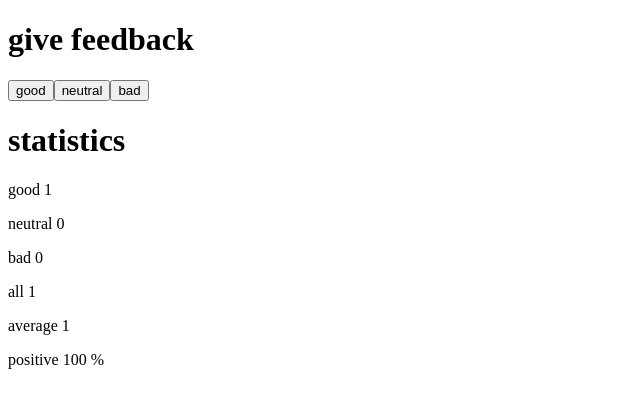
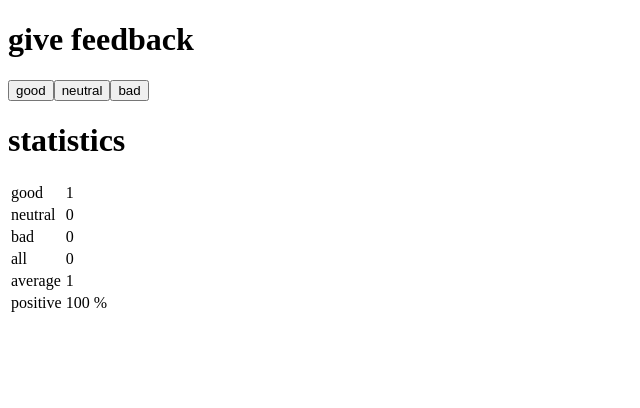
Before and after one commit to Diefat17/Part1, a React (Vite) app in the folder part1/: page / in a window 1280 px wide. Both pictures are taken after a click on the button "good". Shown: the top 408 px of the page, without its empty margins (0-640 px from the left). Built offline with nearby package versions, Linux system fonts and the light colour scheme.

Commit message:
Exercise 1.11 done

```diff
--- a/part1/src/App.jsx
+++ b/part1/src/App.jsx
@@ -26,24 +26,45 @@ const Botones = (props) => {
 }
 
 const StatisticsLine = ({text, value}) => {
-  return <p>{text} {value}</p>
+  return <span>{text} {value}</span>
 }
 
 const Statistics = ({all, good, bad, neutral}) => {
   if(all != 0){
     return (
-      <>
-        <StatisticsLine text="good" value={good}></StatisticsLine>
-        <StatisticsLine text="neutral" value={neutral}></StatisticsLine>
-        <StatisticsLine text="bad" value={bad}></StatisticsLine>
-        <StatisticsLine text="all" value={bad + good + neutral}></StatisticsLine>
-        <StatisticsLine text="average" value={(good - bad) / all}></StatisticsLine>
-        <StatisticsLine text="positive" value={(good / all) * 100 + " %"}> </StatisticsLine>
-      </>
+      <table>
+        <tbody>
+          <tr>
+            <td><StatisticsLine text="good"></StatisticsLine></td>
+            <td><StatisticsLine value={good}></StatisticsLine></td>
+          </tr>
+          <tr>
+            <td><StatisticsLine text="neutral"></StatisticsLine></td>
+            <td><StatisticsLine value={neutral}></StatisticsLine></td>
+          </tr>
+          <tr>
+            <td><StatisticsLine text="bad"></StatisticsLine></td>
+            <td><StatisticsLine value={bad}></StatisticsLine></td>
+          </tr>
+          <tr>
+            <td><StatisticsLine text="all"></StatisticsLine></td>
+            <td><StatisticsLine value={neutral}></StatisticsLine></td>
+          </tr>
+          <tr>
+            <td><StatisticsLine text="average"></StatisticsLine></td>
+            <td><StatisticsLine value={(good - bad) / all}></StatisticsLine></td>
+          </tr>
+          <tr>
+            <td><StatisticsLine text="positive"></StatisticsLine></td>
+            <td><StatisticsLine value={(good / all) * 100 + " %"}></StatisticsLine></td>
+          </tr>
+        </tbody>
+      </table>
     )
   } else {
     return <h2>No feedback given</h2>
   }
 }
 
+
 export default App
```
